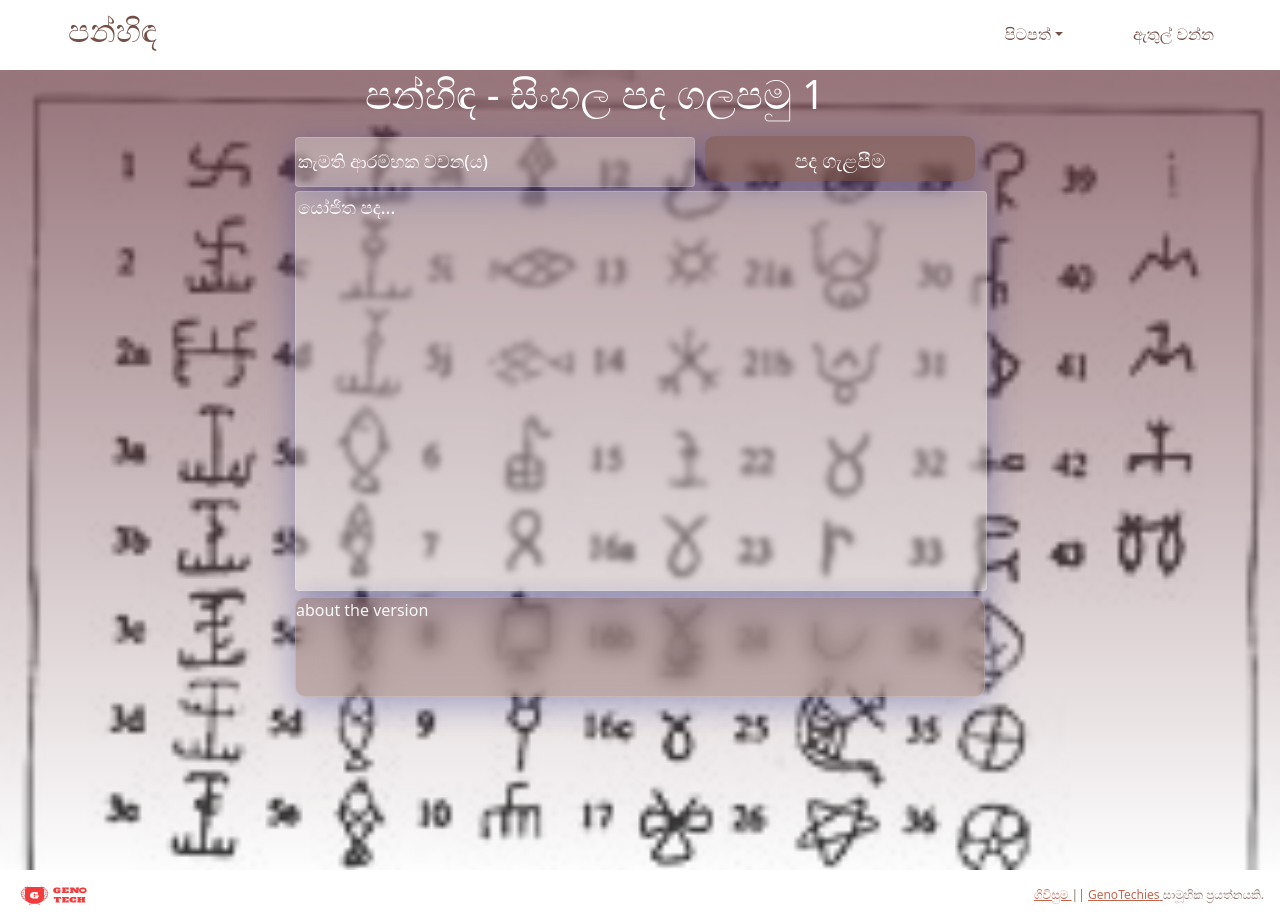
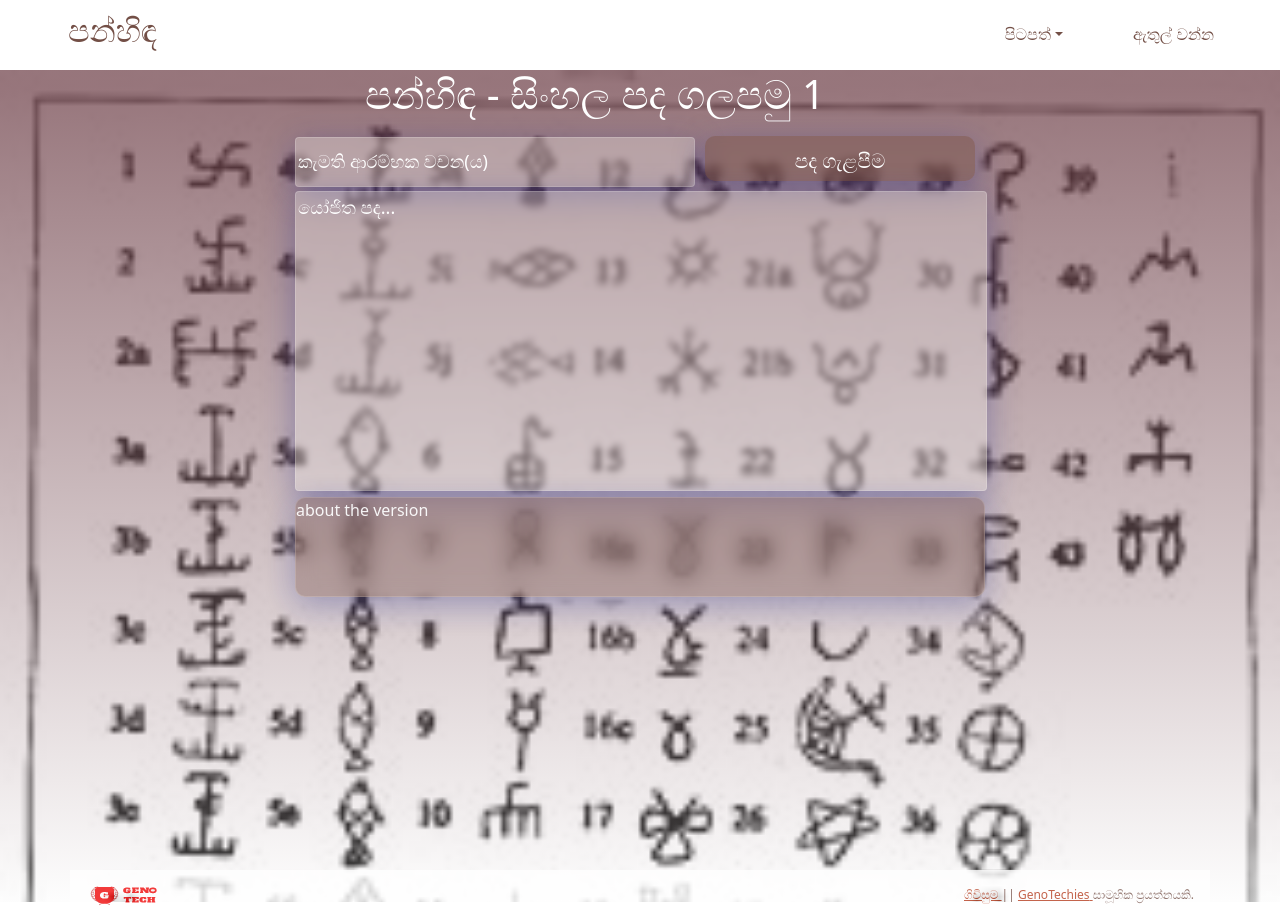
Before and after one commit to Panhinda/Panhinda-Frontend, a React (Create React App) app: page / in a window 1280 px wide. Built offline with nearby package versions, Linux system fonts and the light colour scheme.

Commit message:
input/output/about same view

```diff
--- a/src/components/pages/textgenrnn/textgenrnn.js
+++ b/src/components/pages/textgenrnn/textgenrnn.js
@@ -75,12 +75,11 @@ class textgenrnn extends Component {
                     <div className="layer3-cover">about the version</div>
                   </div>
                 </div>
+                <Footer />
               </div>
             </div>
           </div>
         </div>
-
-        <Footer />
       </div>
     );
   }
--- a/src/components/pages/textgenrnn/textgenrnn.scss
+++ b/src/components/pages/textgenrnn/textgenrnn.scss
@@ -26,6 +26,7 @@ input {
   flex-direction: column;
   align-items: center !important;
   height: 100vh !important;
+  margin-bottom: 0px !important;
 }
 
 //button css
@@ -95,7 +96,7 @@ input {
 //text areaa
 textarea {
   width: 692px;
-  min-height: 400px;
+  min-height: 300px;
   padding: 2px;
   resize: none;
   overflow: auto;
--- a/src/components/pages/tpu/tpu.js
+++ b/src/components/pages/tpu/tpu.js
@@ -80,9 +80,9 @@ class tpu extends Component {
                 </div>
               </div>
             </div>
+            <Footer />
           </div>
         </div>
-        <Footer />
       </div>
     );
   }
--- a/src/components/pages/tpu/tpu.scss
+++ b/src/components/pages/tpu/tpu.scss
@@ -147,7 +147,6 @@ textarea:focus {
   border-radius: 10px;
   border: 1px solid rgba(255, 255, 255, 0.18);
 }
-.layer3-cover {
-  padding-bottom: 30px;
-  margin-top: -90px;
+.bottom-footer {
+  background-color: #ffffff !important;
 }
--- a/src/components/shared components/footer/footer.css
+++ b/src/components/shared components/footer/footer.css
@@ -1,6 +1,7 @@
 .footer {
   padding: 1rem;
-  background-color: transparent;
+  background-color: white !important;
+
   bottom: 0;
   left: 0;
   width: 100%;
```
